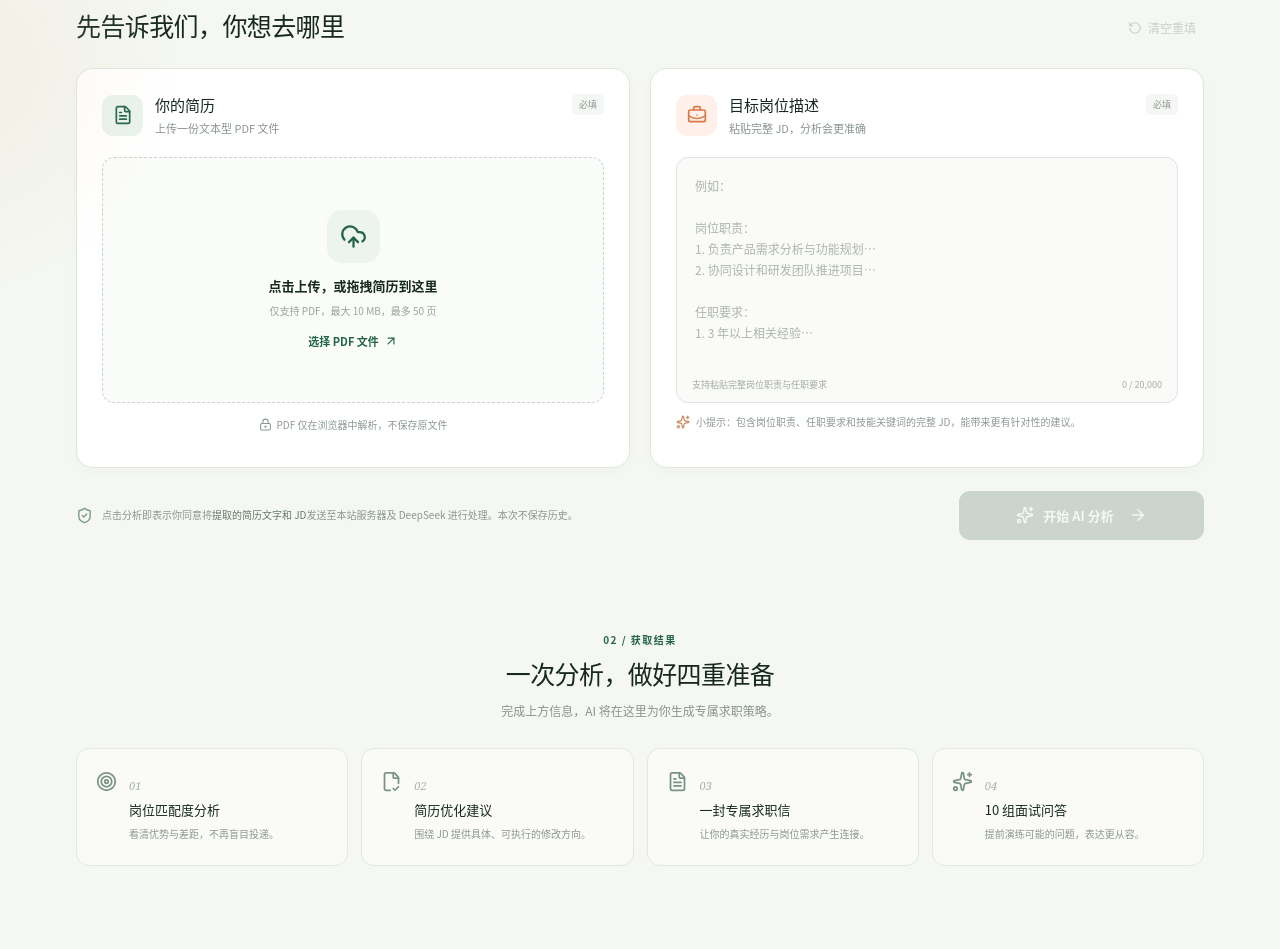
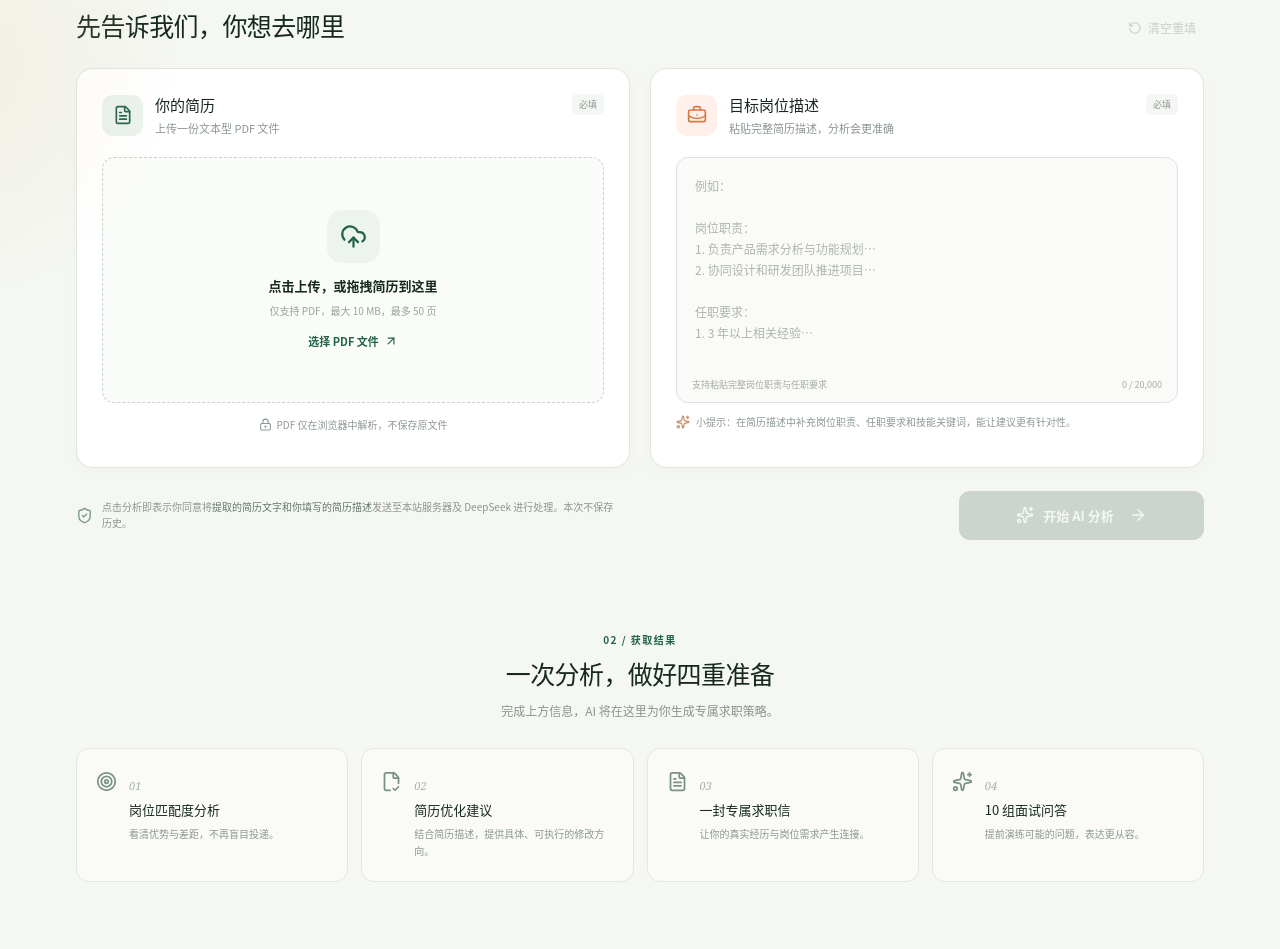
Before and after one commit to kanxue0201/zhida-ai-career-assistant, a Next.js app: page / in a window 1280 px wide. Shown: the part 683-1632 px from the top of the page. Built offline with nearby package versions, Linux system fonts and the light colour scheme; no server answers.

Commit message:
fix: replace JD labels with resume description

```diff
--- a/components/auth-controls.tsx
+++ b/components/auth-controls.tsx
@@ -105,13 +105,13 @@ function InfoDialog({ type, onClose }: { type: InfoType; onClose: () => void })
         {type === "workflow" ? (
           <ol className="workflow-dialog-steps">
             <li><span className="workflow-dialog-number">01</span><span className="workflow-dialog-step-icon"><FileText size={18} /></span><div><strong>上传 PDF 简历</strong><p>浏览器本地提取文字，原文件不上传。</p></div></li>
-            <li><span className="workflow-dialog-number">02</span><span className="workflow-dialog-step-icon"><BriefcaseBusiness size={18} /></span><div><strong>粘贴目标岗位</strong><p>提供完整 JD，让建议更贴合岗位需求。</p></div></li>
+            <li><span className="workflow-dialog-number">02</span><span className="workflow-dialog-step-icon"><BriefcaseBusiness size={18} /></span><div><strong>粘贴目标岗位</strong><p>提供完整的简历描述，让建议更贴合你的求职目标。</p></div></li>
             <li><span className="workflow-dialog-number">03</span><span className="workflow-dialog-step-icon"><Sparkles size={18} /></span><div><strong>获取专属求职策略</strong><p>一次生成匹配分析、优化建议、求职信和面试问答。</p></div></li>
           </ol>
         ) : (
           <div className="privacy-dialog-list">
             <div><span><LockKeyhole size={18} /></span><div><strong>原文件留在本地</strong><p>PDF 仅在浏览器中解析，不上传原文件。</p></div></div>
-            <div><span><ShieldCheck size={18} /></span><div><strong>处理范围清晰透明</strong><p>点击分析后，提取的简历文字与 JD 将发送至本站服务器及 DeepSeek 进行处理。</p></div></div>
+            <div><span><ShieldCheck size={18} /></span><div><strong>处理范围清晰透明</strong><p>点击分析后，你填写的简历描述及提取的简历文字将发送至本站服务器及 DeepSeek 进行处理。</p></div></div>
             <div><span><Database size={18} /></span><div><strong>保存与否由你决定</strong><p>游客模式不保存历史；登录后可自行选择保存，并可随时删除已保存的数据。</p></div></div>
           </div>
         )}
--- a/components/career-assistant.tsx
+++ b/components/career-assistant.tsx
@@ -270,22 +270,22 @@ export function CareerAssistant({ initialUser }: { initialUser: CurrentUser | nu
             </div>
 
             <div className="input-card jd-card">
-              <div className="input-card-heading"><span className="step-icon"><BriefcaseBusiness size={20} /></span><div><h3>目标岗位描述</h3><p>粘贴完整 JD，分析会更准确</p></div><span className="required-tag">必填</span></div>
+              <div className="input-card-heading"><span className="step-icon"><BriefcaseBusiness size={20} /></span><div><h3>目标岗位描述</h3><p>粘贴完整简历描述，分析会更准确</p></div><span className="required-tag">必填</span></div>
               <div className="textarea-wrap">
                 <textarea value={jobDescription} maxLength={20_000} disabled={isAnalyzing} onChange={(event) => { setJobDescription(event.target.value); jobPostIdRef.current = null; if (result) setInputChanged(true); }} placeholder={"例如：\n\n岗位职责：\n1. 负责产品需求分析与功能规划…\n2. 协同设计和研发团队推进项目…\n\n任职要求：\n1. 3 年以上相关经验…"} aria-label="目标岗位描述" />
                 {jobDescription && !isAnalyzing && <button type="button" className="clear-textarea" onClick={() => { setJobDescription(""); jobPostIdRef.current = null; if (result) setInputChanged(true); }} aria-label="清空岗位描述"><X size={15} /></button>}
                 <div className="character-count"><span>{jobDescription.trim().length > 0 && jobDescription.trim().length < 20 ? "至少输入 20 个字符" : "支持粘贴完整岗位职责与任职要求"}</span><span className={jobDescription.length > 19_000 ? "near-limit" : ""}>{jobDescription.length.toLocaleString()} / 20,000</span></div>
               </div>
-              <div className="jd-tip"><Sparkles size={14} /><span>小提示：包含岗位职责、任职要求和技能关键词的完整 JD，能带来更有针对性的建议。</span></div>
+              <div className="jd-tip"><Sparkles size={14} /><span>小提示：在简历描述中补充岗位职责、任职要求和技能关键词，能让建议更有针对性。</span></div>
             </div>
           </div>
 
           {error && <div className="error-banner" role="alert"><CircleAlert size={19} /><div><strong>这次没有顺利完成</strong><p>{error}</p></div>{resumeText && jobDescription.trim().length >= 20 && !isAnalyzing && <button type="button" onClick={() => void analyze()}>重试 <RefreshCw size={14} /></button>}</div>}
           {inputChanged && result && <div className="changed-banner"><CircleAlert size={16} />岗位描述已变更，当前结果仍基于上一次输入。</div>}
 
-          {initialUser && <label className="save-history-toggle"><input type="checkbox" checked={saveHistory} disabled={isAnalyzing} onChange={(event) => setSaveHistory(event.target.checked)} /><span><strong>保存本次分析到历史</strong><small>{saveHistory ? "不保存原 PDF，只保存解析文字、JD 和报告，仅当前账户可见。" : "本次不保存历史，也不写入数据库。"}</small></span></label>}
+          {initialUser && <label className="save-history-toggle"><input type="checkbox" checked={saveHistory} disabled={isAnalyzing} onChange={(event) => setSaveHistory(event.target.checked)} /><span><strong>保存本次分析到历史</strong><small>{saveHistory ? "不保存原 PDF，只保存解析文字、简历描述和报告，仅当前账户可见。" : "本次不保存历史，也不写入数据库。"}</small></span></label>}
           <div className="analyze-row">
-            <div className="analyze-privacy"><ShieldCheck size={17} /><p>点击分析即表示你同意将<strong>提取的简历文字和 JD</strong>发送至本站服务器及 DeepSeek 进行处理。{initialUser && saveHistory ? "仅保存解析文字与报告，不上传原 PDF。" : "本次不保存历史。"}</p></div>
+            <div className="analyze-privacy"><ShieldCheck size={17} /><p>点击分析即表示你同意将<strong>提取的简历文字和你填写的简历描述</strong>发送至本站服务器及 DeepSeek 进行处理。{initialUser && saveHistory ? "仅保存解析文字与报告，不上传原 PDF。" : "本次不保存历史。"}</p></div>
             <button type="button" className="analyze-button" disabled={!canAnalyze} onClick={() => void analyze()}>{isAnalyzing ? <><RefreshCw size={18} className="spin" /> 正在生成求职策略…</> : <><Sparkles size={18} /> 开始 AI 分析 <ArrowRight size={18} /></>}</button>
           </div>
         </section>
@@ -296,7 +296,7 @@ export function CareerAssistant({ initialUser }: { initialUser: CurrentUser | nu
         {saveWarning && <div className="changed-banner"><CircleAlert size={16} />{saveWarning}</div>}
         {result && !isAnalyzing && <Results result={result} />}
 
-        {!result && !isAnalyzing && <section className="empty-results"><div className="empty-heading"><span className="section-number">02 / 获取结果</span><h2>一次分析，做好四重准备</h2><p>完成上方信息，AI 将在这里为你生成专属求职策略。</p></div><div className="benefit-grid"><article><span><Target size={21} /></span><div><small>01</small><h3>岗位匹配度分析</h3><p>看清优势与差距，不再盲目投递。</p></div></article><article><span><FileCheck2 size={21} /></span><div><small>02</small><h3>简历优化建议</h3><p>围绕 JD 提供具体、可执行的修改方向。</p></div></article><article><span><FileText size={21} /></span><div><small>03</small><h3>一封专属求职信</h3><p>让你的真实经历与岗位需求产生连接。</p></div></article><article><span><Sparkles size={21} /></span><div><small>04</small><h3>10 组面试问答</h3><p>提前演练可能的问题，表达更从容。</p></div></article></div></section>}
+        {!result && !isAnalyzing && <section className="empty-results"><div className="empty-heading"><span className="section-number">02 / 获取结果</span><h2>一次分析，做好四重准备</h2><p>完成上方信息，AI 将在这里为你生成专属求职策略。</p></div><div className="benefit-grid"><article><span><Target size={21} /></span><div><small>01</small><h3>岗位匹配度分析</h3><p>看清优势与差距，不再盲目投递。</p></div></article><article><span><FileCheck2 size={21} /></span><div><small>02</small><h3>简历优化建议</h3><p>结合简历描述，提供具体、可执行的修改方向。</p></div></article><article><span><FileText size={21} /></span><div><small>03</small><h3>一封专属求职信</h3><p>让你的真实经历与岗位需求产生连接。</p></div></article><article><span><Sparkles size={21} /></span><div><small>04</small><h3>10 组面试问答</h3><p>提前演练可能的问题，表达更从容。</p></div></article></div></section>}
       </main>
 
       <footer className="site-footer" id="privacy"><div className="footer-brand"><span className="brand-mark"><BriefcaseBusiness size={18} /></span><strong>职达 AI</strong><span>让每一次投递更有准备。</span></div><div className="footer-privacy"><ShieldCheck size={15} /><span>{initialUser ? "保存由你控制 · RLS 数据隔离 · 可随时删除历史" : "游客模式不保存历史 · 不记录简历正文 · 刷新页面后结果清除"}</span></div><a href="#top">回到顶部 <ArrowDown size={14} /></a></footer>
--- a/components/results.tsx
+++ b/components/results.tsx
@@ -152,7 +152,7 @@ export function Results({ result }: { result: AnalysisResult }) {
                       <div className="suggestion-meta"><span className={`priority priority-${item.priority}`}>{item.priority}优先级</span><span>{item.section}</span></div>
                       <h4>{item.suggestion}</h4>
                       <div className="suggestion-detail"><strong>当前问题</strong><p>{item.issue}</p></div>
-                      <div className="suggestion-detail"><strong>对应 JD</strong><p>{item.jdRequirement}</p></div>
+                      <div className="suggestion-detail"><strong>对应简历描述</strong><p>{item.jdRequirement}</p></div>
                       <div className="rewrite-example"><span><Sparkles size={14} /> 改写示例</span><p>{item.rewriteExample}</p></div>
                     </div>
                   </article>
```
